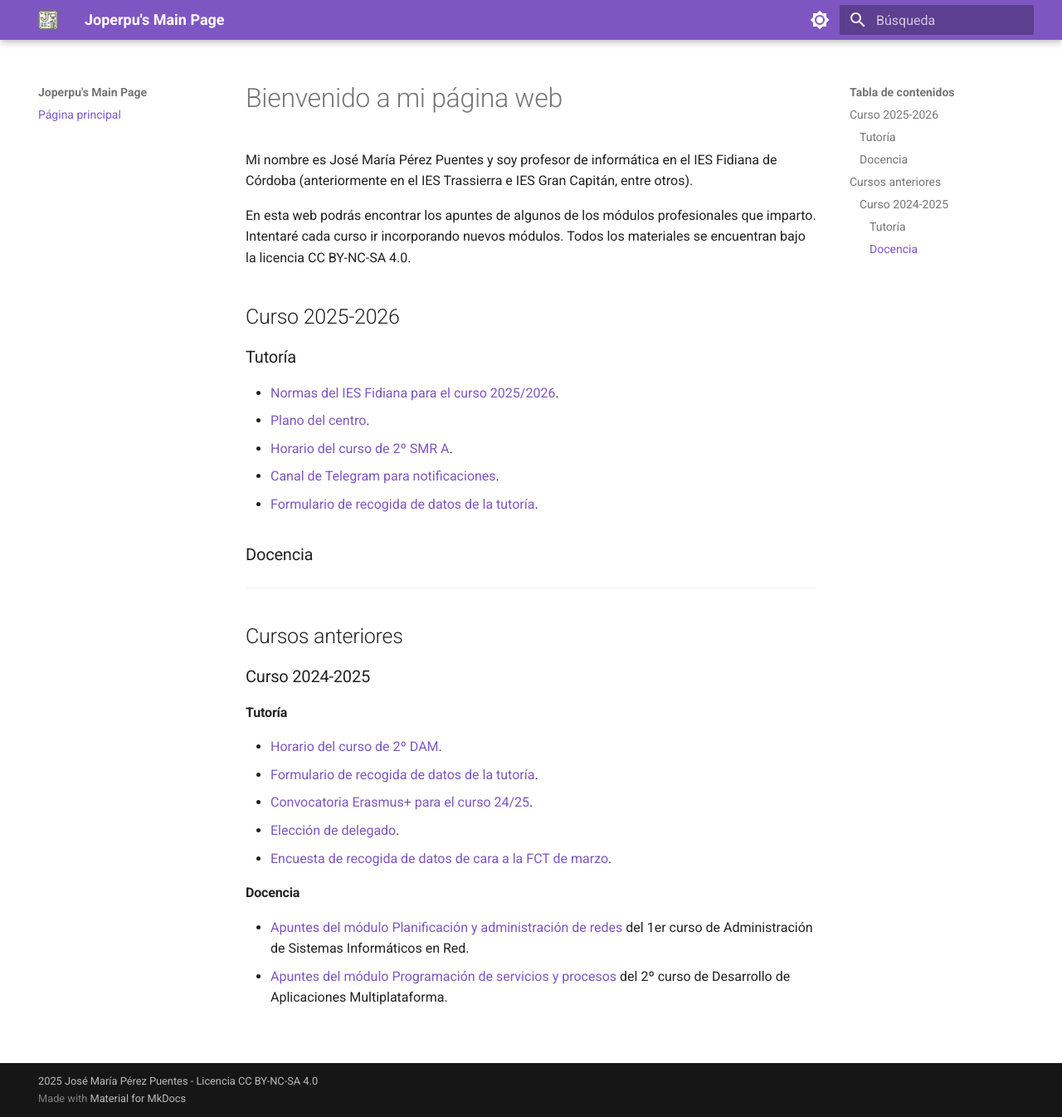
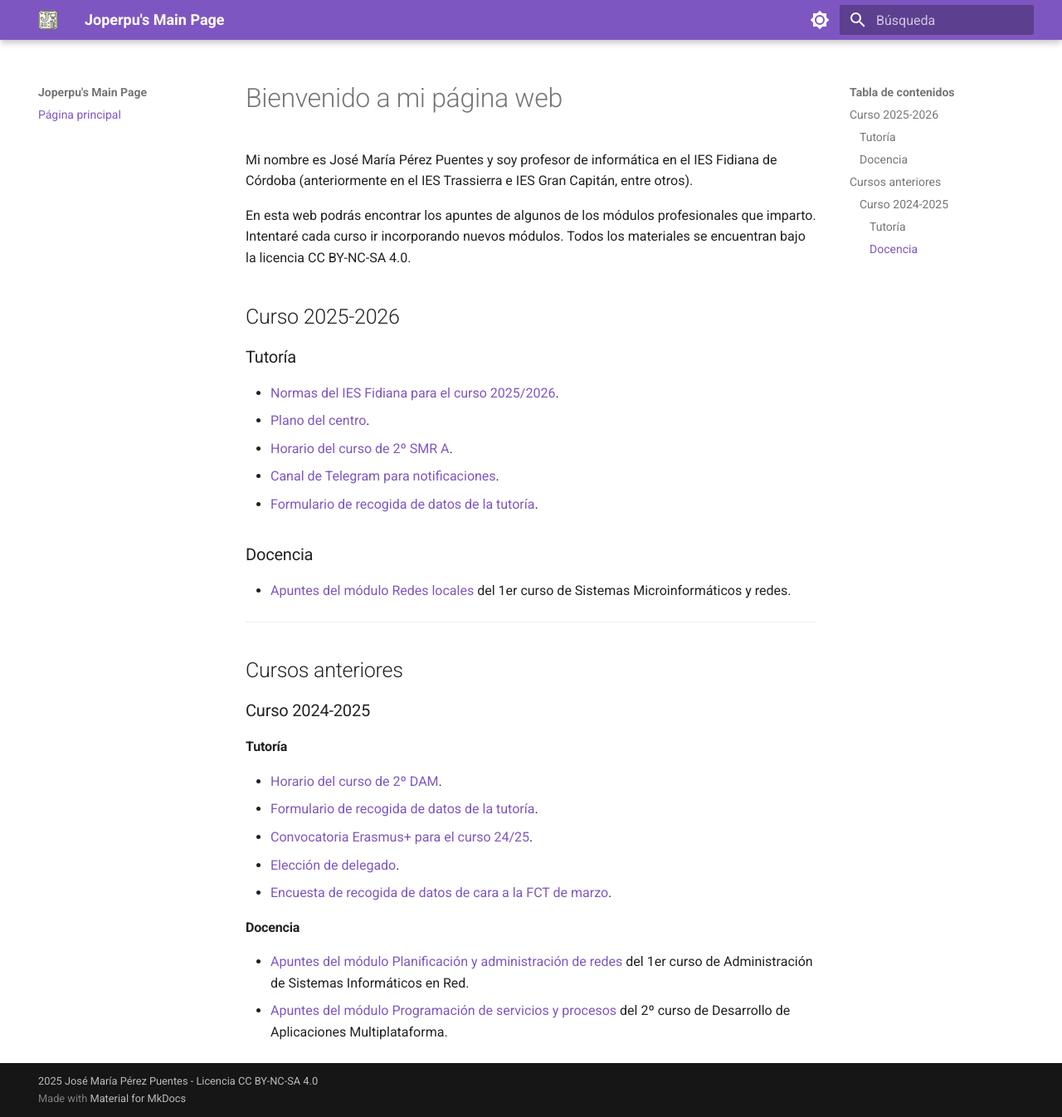
Before and after one commit to Joperpu/joperpu.github.io, an MkDocs documentation site: the page built from docs/index.md, in a window 1280 px wide and 1346 px high. Shown: the whole window at 83% size. Built offline with MkDocs 1.6.1 and Material for MkDocs 9.7.7, drawn with Linux system fonts in a browser that asks for light colours.

Commit message:
Añadiendo RL

```diff
--- a/docs/index.md
+++ b/docs/index.md
@@ -16,9 +16,8 @@ En esta web podrás encontrar los apuntes de algunos de los módulos profesional
 
 ### Docencia
 
-<!-- * [Apuntes del módulo Redes locales](https://joperpu.github.io/rl2526) del 1er curso de Sistemas Microinformáticos y redes. -->
+* [Apuntes del módulo Redes locales](https://joperpu.github.io/rl2526) del 1er curso de Sistemas Microinformáticos y redes.
 <!-- * [Apuntes del módulo Sistemas operativos monopuesto](https://joperpu.github.io/som2526) del 1er curso de Sistemas Microinformáticos y redes. -->
-<!-- * [Apuntes del módulo Seguridad informática]("#") del 2º curso de Sistemas Microinformáticos y redes. -->
 <!-- * [Apuntes del módulo Proyecto intermodular](https://joperpu.github.io/pi2526) del 2º curso de Sistemas Microinformáticos y redes.-->
 
 ---
```
Also changed, not shown: 1 other file.
